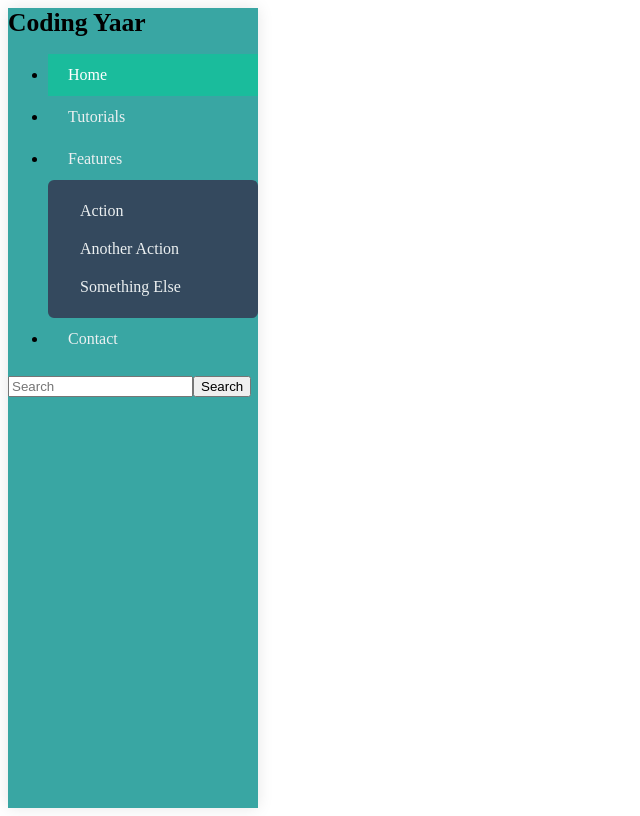
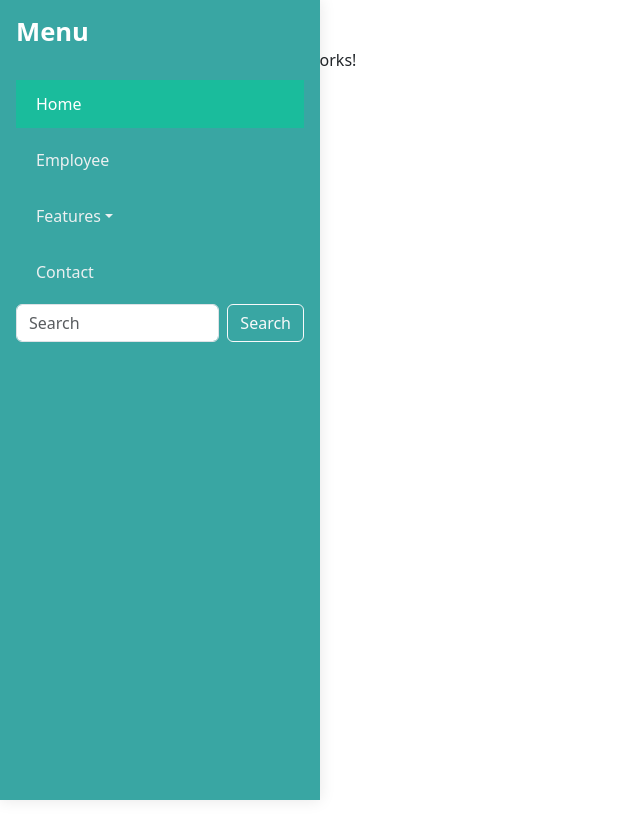
Before and after one commit to AryanRai07/EmployeeManagmentAngularUI, an Angular app: page /employee in a window 1280 px wide. Shown: the whole page, without its empty margins (0-640 px from the left). Built offline with nearby package versions, Linux system fonts and the light colour scheme.

Commit message:
layout changes done

```diff
--- a/angular.json
+++ b/angular.json
@@ -25,7 +25,7 @@
               }
             ],
             "styles": [
-
+             "node_modules/bootstrap/dist/css/bootstrap.min.css",
               "src/styles.css"
             ]
           },
--- a/src/app/pages/layout/layout.css
+++ b/src/app/pages/layout/layout.css
@@ -1,7 +1,7 @@
 .bg-custom {
   background-color: #39A6A3;
   height: 100vh;
-  width: 250px;
+  width: 320px;
   box-shadow: 0 0 15px rgba(0,0,0,0.1);
 }
 
--- a/src/app/pages/layout/layout.html
+++ b/src/app/pages/layout/layout.html
@@ -1,12 +1,15 @@
+
+<div class="row">
+  <div class="col-lg-2">
       <nav class="navbar fixed-top navbar-dark bg-custom d-flex flex-column">
         <div class="container-fluid flex-column align-items-start px-3">
-    <a class="navbar-brand mb-4">Coding Yaar</a>
+          <a class="navbar-brand mb-4"> Menu</a>
           <ul class="navbar-nav flex-column w-100">
             <li class="nav-item mb-2">
-        <a class="nav-link active">Home</a>
+              <a class="nav-link active" routerLink="/dashboard">Home</a>
             </li>
             <li class="nav-item mb-2">
-        <a class="nav-link">Tutorials</a>
+              <a class="nav-link" routerLink="employee" >Employee</a>
             </li>
             <li class="nav-item dropdown mb-2">
               <a class="nav-link dropdown-toggle" data-bs-toggle="dropdown">Features</a>
@@ -27,3 +30,11 @@
           </form>
         </div>
       </nav>
+  </div>
+  <div class="col-lg-10">
+    <div class="container-fluid mt-5">
+   <router-outlet></router-outlet>
+    </div>
+  </div>
+
+</div>
--- a/src/app/pages/layout/layout.ts
+++ b/src/app/pages/layout/layout.ts
@@ -1,8 +1,9 @@
 import { Component } from '@angular/core';
+import { RouterLink, RouterOutlet } from '@angular/router';
 
 @Component({
   selector: 'app-layout',
-  imports: [],
+  imports: [RouterOutlet, RouterLink],
   templateUrl: './layout.html',
   styleUrl: './layout.css'
 })
```
Also changed, not shown: src/app/Modal/Employee.ts (added, +11 -0 lines), 1 other file (tests, documents, lock files or other folders). Lines whose indentation alone changed are shown as unchanged.
